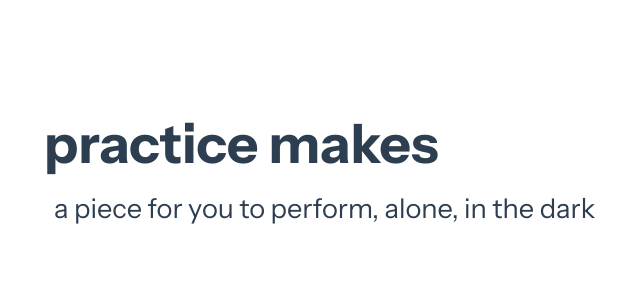
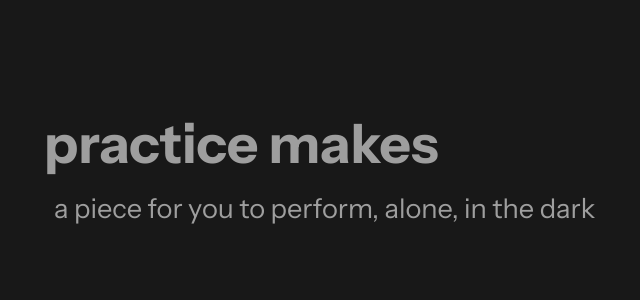
Before and after one commit to thely/practice-makes, a Vue app: page / in a window 1280 px wide. Shown: the top 300 px of the page, without its empty margins (116-756 px from the left). Built offline with nearby package versions, Linux system fonts and the light colour scheme.

Commit message:
getting rid of system theme obesiance

```diff
--- a/src/assets/base.css
+++ b/src/assets/base.css
@@ -25,20 +25,18 @@
 
 /* semantic color variables for this project */
 :root {
-  --color-background: var(--vt-c-white);
-  --color-background-soft: var(--vt-c-white-soft);
-  --color-background-mute: var(--vt-c-white-mute);
+  --color-background: var(--vt-c-black);
+  --color-background-soft: var(--vt-c-black-soft);
+  --color-background-mute: var(--vt-c-black-mute);
 
-  --color-border: var(--vt-c-divider-light-2);
-  --color-border-hover: var(--vt-c-divider-light-1);
+  --color-border: var(--vt-c-divider-dark-2);
+  --color-border-hover: var(--vt-c-divider-dark-1);
 
-  --color-heading: var(--vt-c-text-light-1);
-  --color-text: var(--vt-c-text-light-1);
-
-  --section-gap: 160px;
+  --color-heading: var(--vt-c-text-dark-1);
+  --color-text: var(--vt-c-text-dark-2);
 }
 
-@media (prefers-color-scheme: dark) {
+/* @media (prefers-color-scheme: dark) {
   :root {
     --color-background: var(--vt-c-black);
     --color-background-soft: var(--vt-c-black-soft);
@@ -50,7 +48,7 @@
     --color-heading: var(--vt-c-text-dark-1);
     --color-text: var(--vt-c-text-dark-2);
   }
-}
+} */
 
 *,
 *::before,
```
